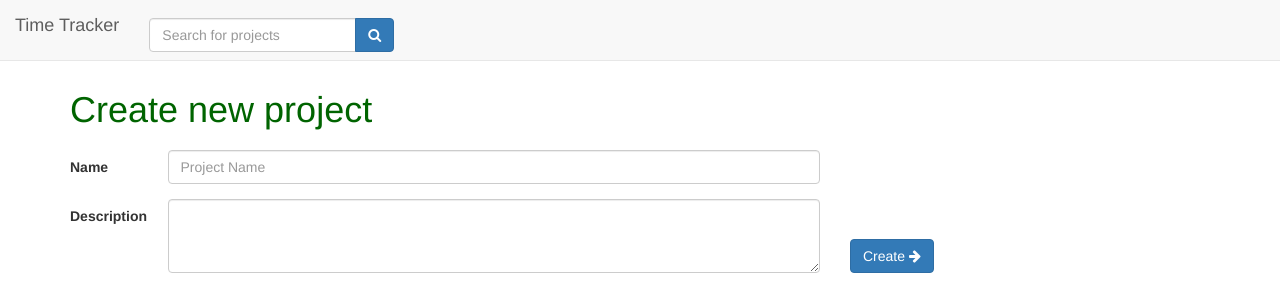
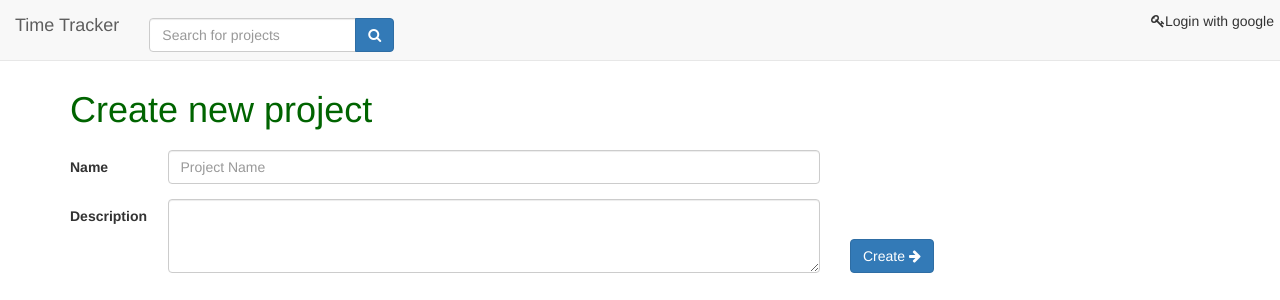
Before and after one commit to vidyanand/time-tracker, a Python web app: template frontend/templates/index.html in a window 1280 px wide. Shown: the top 300 px of the page. Run offline with Jinja, Linux system fonts and the light colour scheme; the template is opened without the code that fills it, so the values that code supplies are empty; some libraries are stand-ins or nearby versions.

Commit message:
Adds google sign in button

```diff
--- a/frontend/static/css/main.css
+++ b/frontend/static/css/main.css
@@ -6,3 +6,11 @@ body {
 h1 {
     color: #006400;
 }
+
+.google-login-button {
+    background: none!important;
+    border: none;
+    font:  inherit;
+    cursor: pointer;
+    margin-top: 10px;
+}
--- a/frontend/static/js/google_sign_in.js
+++ b/frontend/static/js/google_sign_in.js
@@ -15,7 +15,7 @@ function google_signin(background){
     });
 }
 
-function google_signout(){
-    gapi.auth.signOut();
-    on_gauth_signout();
-}
+// function google_signout(){
+//     gapi.auth.signOut();
+//     on_gauth_signout();
+// }
--- a/frontend/static/js/index.js
+++ b/frontend/static/js/index.js
@@ -1,9 +1,9 @@
-$('#googleSignInButton').on('click', function(e){
+$('.google-login-button').on('click', function(e){
     google_signin();
 });
-$('#googleSignOutButton').on('click', function(e){
-    google_signout();
-});
+// $('#googleSignOutButton').on('click', function(e){
+//     google_signout();
+// });
 
 function on_user_authed() {
     $('#anonymousSubmit').hide();
--- a/frontend/templates/common/navbar.html
+++ b/frontend/templates/common/navbar.html
@@ -24,10 +24,10 @@
                 </div>
             </div>
 
-            <!-- <ul class="nav navbar-nav navbar-right">
-                 <li><a href="/login"><i class="fa fa-key"></i>Login</a></li>
-                 <li><a href="#" data-toggle="modal" data-target="#regModal"><i class="fa fa-user"></i>Register</a></li>
-                 </ul> -->
+            <ul class="nav navbar-nav navbar-right">
+                <li><button type="button" class="google-login-button"><i class="fa fa-key"></i>Login with google</button></li>
+            </ul>
+                <!-- <li><a href="#" data-toggle="modal" data-target="#regModal"><i class="fa fa-user"></i>Register</a></li> -->
         </div>
         <!-- /.navbar-collapse -->
     </div>
```
